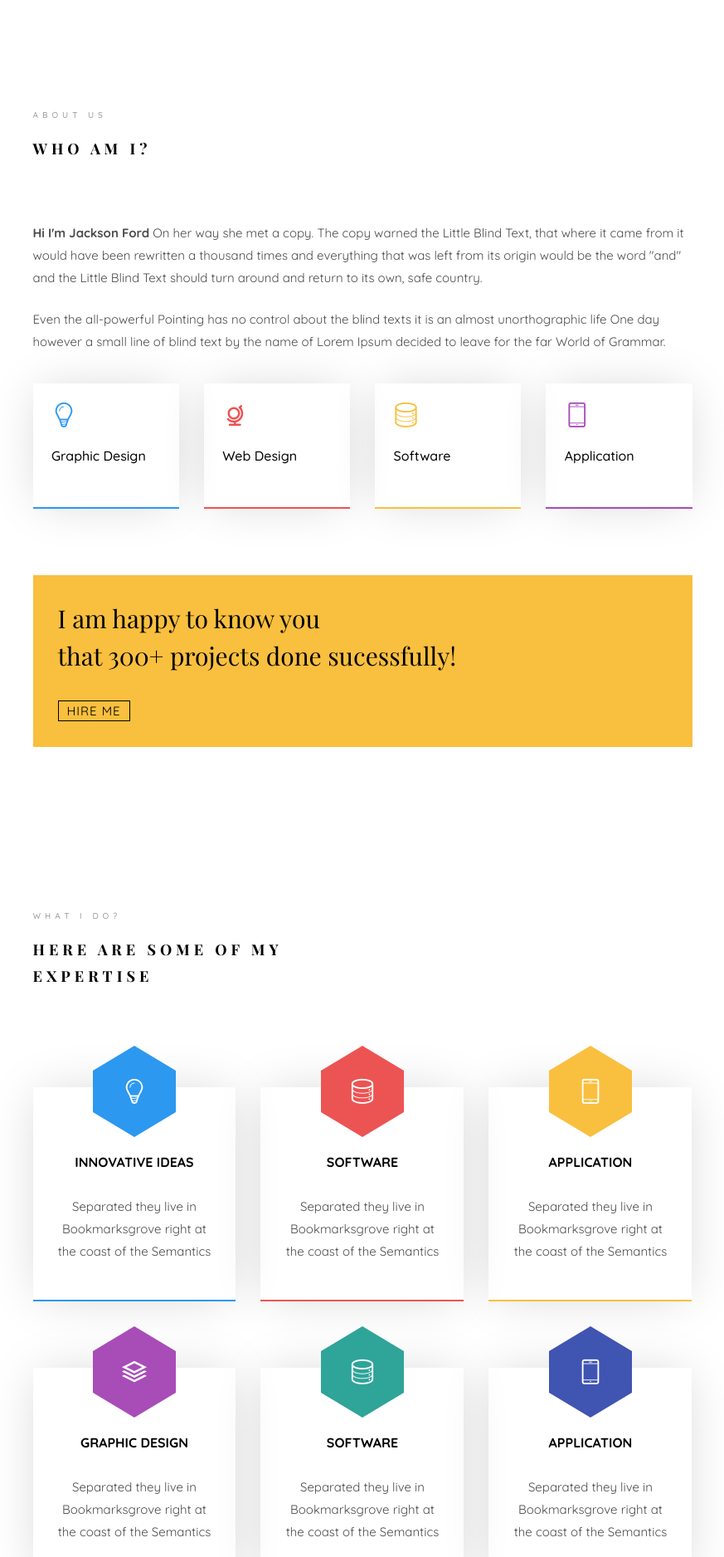
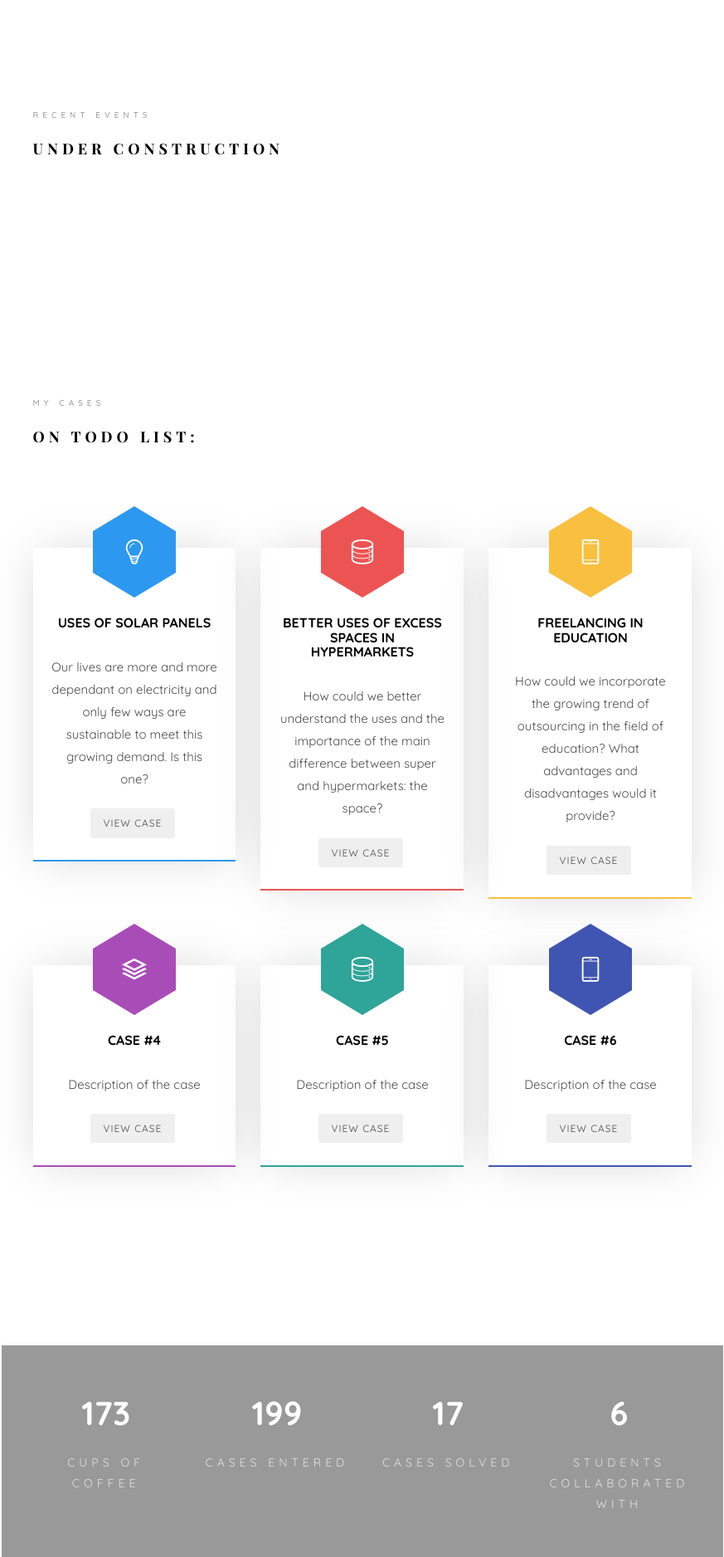
Before and after one commit to player1s/ISEED-new, a website: page public/HTMLPages/student.html in a window 1280 px wide. Shown: the part 880-2756 px from the top of the page at 83% size, without its empty margins (353-1226 px from the left). Drawn offline with nearby package versions, Linux system fonts and the light colour scheme; files whose address does not match are found by name; a web font is replaced by a local one.

Commit message:
under constructions and first presentables

```diff
--- a/public/HTMLPages/student.html
+++ b/public/HTMLPages/student.html
@@ -97,10 +97,8 @@ Copyright &copy;<script>document.write(new Date().getFullYear());</script> All r
 					   			<div class="col-md-6 col-md-offset-3 col-md-pull-3 col-sm-12 col-xs-12 js-fullheight slider-text">
 					   				<div class="slider-text-inner js-fullheight">
 					   					<div class="desc">
-						   					<h1>Hi! <br>I'm Jackson</h1>
-						   					<h2>100% html5 bootstrap templates Made by <a href="https://colorlib.com/" target="_blank">colorlib.com</a></h2>
-												<p><a class="btn btn-primary btn-learn">Download CV <i class="icon-download4"></i></a></p>
-											</div>
+						   					<h1>ISEED! But under construction</h1>
+						   					</div>
 					   				</div>
 					   			</div>
 					   		</div>
@@ -113,10 +111,8 @@ Copyright &copy;<script>document.write(new Date().getFullYear());</script> All r
 					   			<div class="col-md-6 col-md-offset-3 col-md-pull-3 col-sm-12 col-xs-12 js-fullheight slider-text">
 					   				<div class="slider-text-inner">
 					   					<div class="desc">
-						   					<h1>I am <br>a Designer</h1>
-												<h2>100% html5 bootstrap templates Made by <a href="https://colorlib.com/" target="_blank">colorlib.com</a></h2>
-												<p><a class="btn btn-primary btn-learn">View Portfolio <i class="icon-briefcase3"></i></a></p>
-											</div>
+						   					<h1>Still ISEED!</h1>
+												</div>
 					   				</div>
 					   			</div>
 					   		</div>
@@ -133,13 +129,10 @@ Copyright &copy;<script>document.write(new Date().getFullYear());</script> All r
 							<div class="row row-bottom-padded-sm animate-box" data-animate-effect="fadeInLeft">
 								<div class="col-md-12">
 									<div class="about-desc">
-										<span class="heading-meta">About Us</span>
-										<h2 class="colorlib-heading">Who Am I?</h2>
-										<p><strong>Hi I'm Jackson Ford</strong> On her way she met a copy. The copy warned the Little Blind Text, that where it came from it would have been rewritten a thousand times and everything that was left from its origin would be the word "and" and the Little Blind Text should turn around and return to its own, safe country.</p>
-										<p>Even the all-powerful Pointing has no control about the blind texts it is an almost unorthographic life One day however a small line of blind text by the name of Lorem Ipsum decided to leave for the far World of Grammar.</p>
-									</div>
+										<span class="heading-meta">Recent events</span>
+										<h2 class="colorlib-heading">Under Construction</h2></div>
 								</div>
-							</div>
+							</div><!--
 							<div class="row">
 								<div class="col-md-3 animate-box" data-animate-effect="fadeInLeft">
 									<div class="services color-1">
@@ -174,6 +167,7 @@ Copyright &copy;<script>document.write(new Date().getFullYear());</script> All r
 									</div>
 								</div>
 							</div>
+							-->
 						</div>
 					</div>
 				</div>
@@ -185,8 +179,8 @@ Copyright &copy;<script>document.write(new Date().getFullYear());</script> All r
 				<div class="colorlib-narrow-content">
 					<div class="row">
 						<div class="col-md-6 col-md-offset-3 col-md-pull-3 animate-box" data-animate-effect="fadeInLeft">
-							<span class="heading-meta">What I do?</span>
-							<h2 class="colorlib-heading">Here are some of my expertise</h2>
+							<span class="heading-meta">My cases</span>
+							<h2 class="colorlib-heading">On todo list: </h2>
 						</div>
 					</div>
 					<div class="row row-pt-md">
@@ -196,8 +190,11 @@ Copyright &copy;<script>document.write(new Date().getFullYear());</script> All r
 									<i class="icon-bulb"></i>
 								</span>
 								<div class="desc">
-									<h3>Innovative Ideas</h3>
-									<p>Separated they live in Bookmarksgrove right at the coast of the Semantics</p>
+									<h3>Uses of solar panels</h3>
+									<p>Our lives are more and more dependant on electricity and only few ways are sustainable to meet this growing demand. Is this one?</p>
+								</div>
+								<div class="text-center">
+									<button class="btn btn-action">View case</button>
 								</div>
 							</div>
 						</div>
@@ -207,8 +204,11 @@ Copyright &copy;<script>document.write(new Date().getFullYear());</script> All r
 									<i class="icon-data"></i>
 								</span>
 								<div class="desc">
-									<h3>Software</h3>
-									<p>Separated they live in Bookmarksgrove right at the coast of the Semantics</p>
+									<h3>Better uses of excess spaces in hypermarkets</h3>
+									<p>How could we better understand the uses and the importance of the main difference between super and hypermarkets: the space?</p>
+								</div>
+								<div class="text-center">
+									<button class="btn btn-action">View case</button>
 								</div>
 							</div>
 						</div>
@@ -218,8 +218,11 @@ Copyright &copy;<script>document.write(new Date().getFullYear());</script> All r
 									<i class="icon-phone3"></i>
 								</span>
 								<div class="desc">
-									<h3>Application</h3>
-									<p>Separated they live in Bookmarksgrove right at the coast of the Semantics</p>
+									<h3>Freelancing in education</h3>
+									<p>How could we incorporate the growing trend of outsourcing in the field of education? What advantages and disadvantages would it provide?</p>
+								</div>
+								<div class="text-center">
+									<button class="btn btn-action">View case</button>
 								</div>
 							</div>
 						</div>
@@ -229,8 +232,11 @@ Copyright &copy;<script>document.write(new Date().getFullYear());</script> All r
 									<i class="icon-layers2"></i>
 								</span>
 								<div class="desc">
-									<h3>Graphic Design</h3>
-									<p>Separated they live in Bookmarksgrove right at the coast of the Semantics</p>
+									<h3>Case #4</h3>
+									<p>Description of the case</p>
+								</div>
+								<div class="text-center">
+									<button class="btn btn-action">View case</button>
 								</div>
 							</div>
 						</div>
@@ -240,8 +246,11 @@ Copyright &copy;<script>document.write(new Date().getFullYear());</script> All r
 									<i class="icon-data"></i>
 								</span>
 								<div class="desc">
-									<h3>Software</h3>
-									<p>Separated they live in Bookmarksgrove right at the coast of the Semantics</p>
+									<h3>Case #5</h3>
+									<p>Description of the case</p>
+								</div>
+								<div class="text-center">
+									<button class="btn btn-action">View case</button>
 								</div>
 							</div>
 						</div>
@@ -251,8 +260,11 @@ Copyright &copy;<script>document.write(new Date().getFullYear());</script> All r
 									<i class="icon-phone3"></i>
 								</span>
 								<div class="desc">
-									<h3>Application</h3>
-									<p>Separated they live in Bookmarksgrove right at the coast of the Semantics</p>
+									<h3>Case #6</h3>
+									<p>Description of the case</p>
+								</div>
+								<div class="text-center">
+									<button class="btn btn-action">View case</button>
 								</div>
 							</div>
 						</div>
@@ -290,10 +302,10 @@ Copyright &copy;<script>document.write(new Date().getFullYear());</script> All r
 				<div class="colorlib-narrow-content">
 					<div class="row">
 						<div class="col-md-6 col-md-offset-3 col-md-pull-3 animate-box" data-animate-effect="fadeInLeft">
-							<span class="heading-meta">My Specialty</span>
-							<h2 class="colorlib-heading animate-box">My Skills</h2>
+							<span class="heading-meta">Search cases</span>
+							<h2 class="colorlib-heading animate-box">Under Construction</h2>
 						</div>
-					</div>
+					</div><!--
 					<div class="row">
 						<div class="col-md-12 animate-box" data-animate-effect="fadeInLeft">
 							<p>The Big Oxmox advised her not to do so, because there were thousands of bad Commas, wild Question Marks and devious Semikoli, but the Little Blind Text didn’t listen. She packed her seven versalia, put her initial into the belt and made herself on the way.</p>
@@ -365,6 +377,7 @@ Copyright &copy;<script>document.write(new Date().getFullYear());</script> All r
 							</div>
 						</div>
 					</div>
+					-->
 				</div>
 			</section>
 
```
Also changed, not shown: public/HTMLPages/company.html (+1 -1 lines), public/HTMLPages/education.html (+91 -43 lines).
